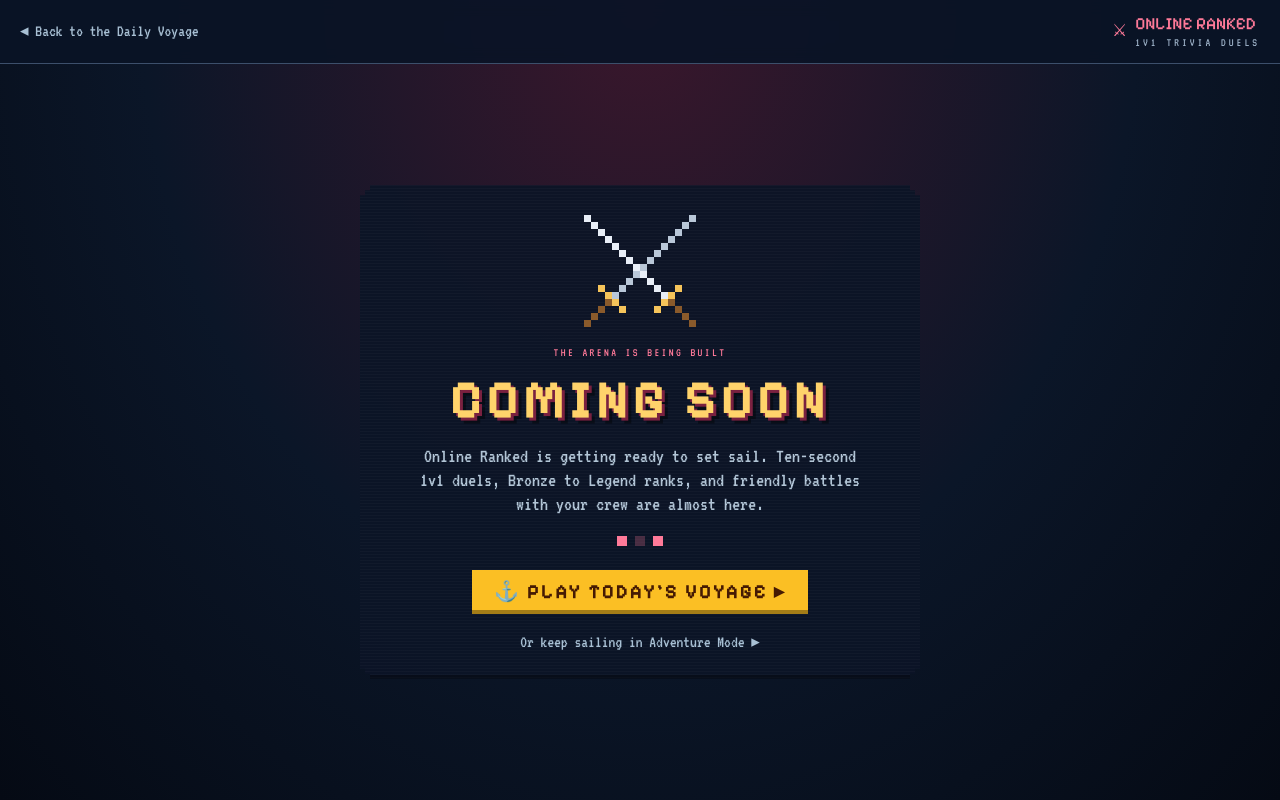
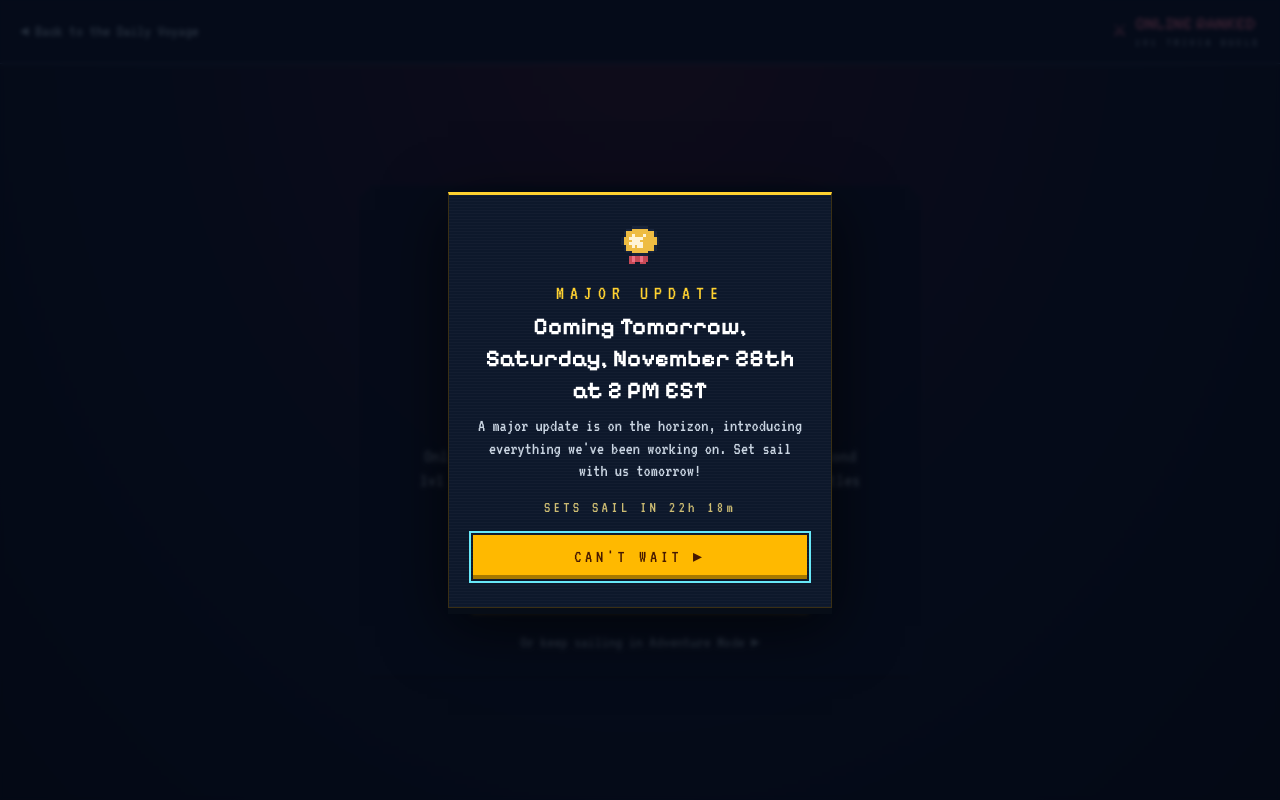
Before and after one commit to mjbando/Luffillion, a Next.js app: page /ranked in a window 1280 px wide. Built offline with nearby package versions, Linux system fonts and the light colour scheme.

Commit message:
Pre-launch popup: major update coming Saturday, November 28th at 2 PM EST
Co-authored-by: arena-agent <297053741+arena-agent@users.noreply.github.com>

```diff
--- a/src/app/layout.tsx
+++ b/src/app/layout.tsx
@@ -4,6 +4,7 @@ import "@fontsource/vt323/400.css";
 import "@fontsource/pixelify-sans/500.css";
 import "@fontsource/pixelify-sans/700.css";
 import "./globals.css";
+import UpdateAnnouncement from "@/components/UpdateAnnouncement";
 
 export const metadata: Metadata = {
   title: "Luffillion: One Piece Trivia",
@@ -13,7 +14,7 @@ export const metadata: Metadata = {
 export default function RootLayout({ children }: { children: ReactNode }) {
   return (
     <html lang="en">
-      <body className="bg-[#05070f] font-pixel text-slate-100 antialiased">{children}</body>
+      <body className="bg-[#05070f] font-pixel text-slate-100 antialiased">{children}<UpdateAnnouncement /></body>
     </html>
   );
 }
--- /dev/null
+++ b/src/components/UpdateAnnouncement.tsx
@@ -0,0 +1,90 @@
+"use client";
+
+import { useEffect, useRef, useState } from "react";
+import PixelEmblem from "./pixel-emblems";
+import { playClick } from "@/lib/sound";
+import { UPDATE_LIVE } from "@/lib/release";
+
+/** Saturday, November 28, 2026 at 2:00 PM EST (UTC−5). */
+const LAUNCH = Date.UTC(2026, 10, 28, 19, 0, 0);
+const SEEN_KEY = "luffillion-update-announcement-2026-11-28";
+
+/** "Tomorrow", "Today" or nothing, judged by the calendar day in New York. */
+function dayWord(now: number) {
+  const day = (t: number) => new Intl.DateTimeFormat("en-CA", { timeZone: "America/New_York" }).format(t);
+  if (day(now) === day(LAUNCH)) return "Today";
+  if (day(now + 86_400_000) === day(LAUNCH)) return "Tomorrow";
+  return null;
+}
+
+function countdown(ms: number) {
+  const m = Math.max(0, Math.floor(ms / 60_000));
+  const d = Math.floor(m / 1440), h = Math.floor((m % 1440) / 60), min = m % 60;
+  return [d ? `${d}d` : null, `${h}h`, `${String(min).padStart(2, "0")}m`].filter(Boolean).join(" ");
+}
+
+/**
+ * Pre-launch popup: announces the major update once per visit (browser session) while the release
+ * switch is still off. It never shows once the update is live, or after the launch time has passed.
+ */
+export default function UpdateAnnouncement() {
+  const dialog = useRef<HTMLDialogElement>(null);
+  const [now, setNow] = useState<number | null>(null);
+  const [open, setOpen] = useState(false);
+
+  useEffect(() => {
+    if (UPDATE_LIVE || Date.now() >= LAUNCH) return;
+    let seen = false;
+    try { seen = sessionStorage.getItem(SEEN_KEY) === "1"; } catch { /* storage blocked: show it anyway */ }
+    if (seen) return;
+    const show = window.setTimeout(() => { setNow(Date.now()); setOpen(true); }, 0);
+    const id = window.setInterval(() => setNow(Date.now()), 30_000);
+    return () => { window.clearTimeout(show); window.clearInterval(id); };
+  }, []);
+
+  useEffect(() => {
+    const el = dialog.current;
+    if (open && el && !el.open) el.showModal();
+  }, [open]);
+
+  const close = () => {
+    playClick();
+    try { sessionStorage.setItem(SEEN_KEY, "1"); } catch { /* ignore */ }
+    dialog.current?.close();
+    setOpen(false);
+  };
+
+  if (!open || now === null) return null;
+  const word = dayWord(now);
+  return (
+    <dialog
+      ref={dialog}
+      aria-labelledby="update-title"
+      aria-describedby="update-description"
+      onCancel={e => { e.preventDefault(); close(); }}
+      onClick={e => { if (e.target === e.currentTarget) close(); }}
+      className="locked-dialog"
+    >
+      <div className="px-scan border border-[#3a2f14] border-t-[3px] border-t-amber-300 bg-[#0d182b] text-center text-slate-100">
+        <div className="px-6 py-7">
+          <PixelEmblem kind="seal" size={44} className="mx-auto" />
+          <p className="mt-3 text-xl tracking-[0.3em] text-amber-300">MAJOR UPDATE</p>
+          <h2 id="update-title" className="mt-1 font-pixel-display text-2xl font-bold text-white">
+            Coming {word ? `${word}, ` : ""}Saturday, November 28th at 2 PM EST
+          </h2>
+          <p id="update-description" className="mt-2 text-lg leading-tight text-slate-300">
+            A major update is on the horizon, introducing everything we&apos;ve been working on. Set sail with us {word ? word.toLowerCase() : "soon"}!
+          </p>
+          <p className="mt-3 text-base tracking-[0.2em] text-amber-200/80 tabular-nums">SETS SAIL IN {countdown(LAUNCH - now)}</p>
+          <button
+            type="button"
+            onClick={close}
+            className="px-btn mt-4 h-11 w-full bg-amber-400 text-lg tracking-[0.2em] text-amber-950 hover:bg-amber-300"
+          >
+            CAN&apos;T WAIT ▸
+          </button>
+        </div>
+      </div>
+    </dialog>
+  );
+}
```
